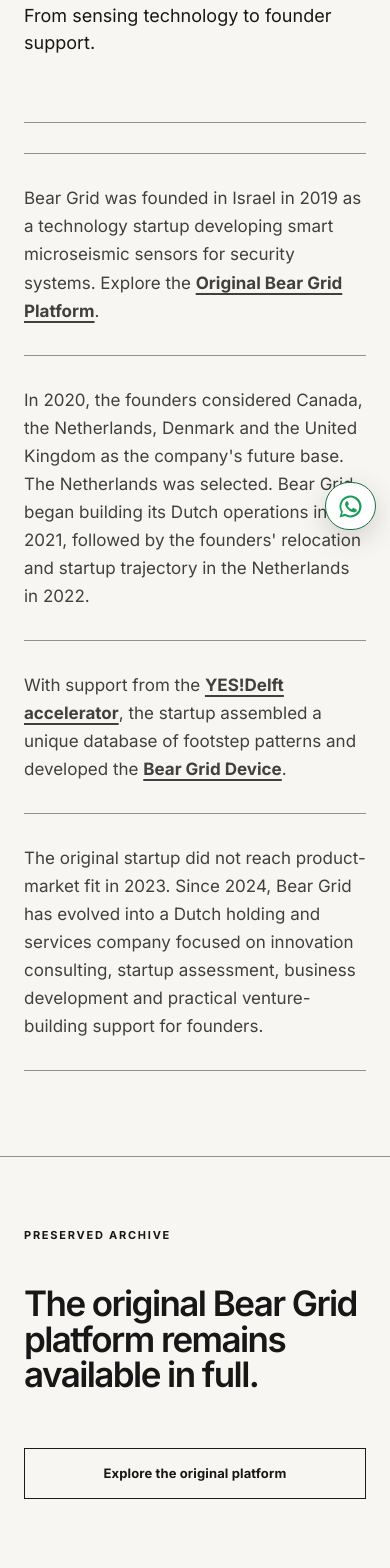
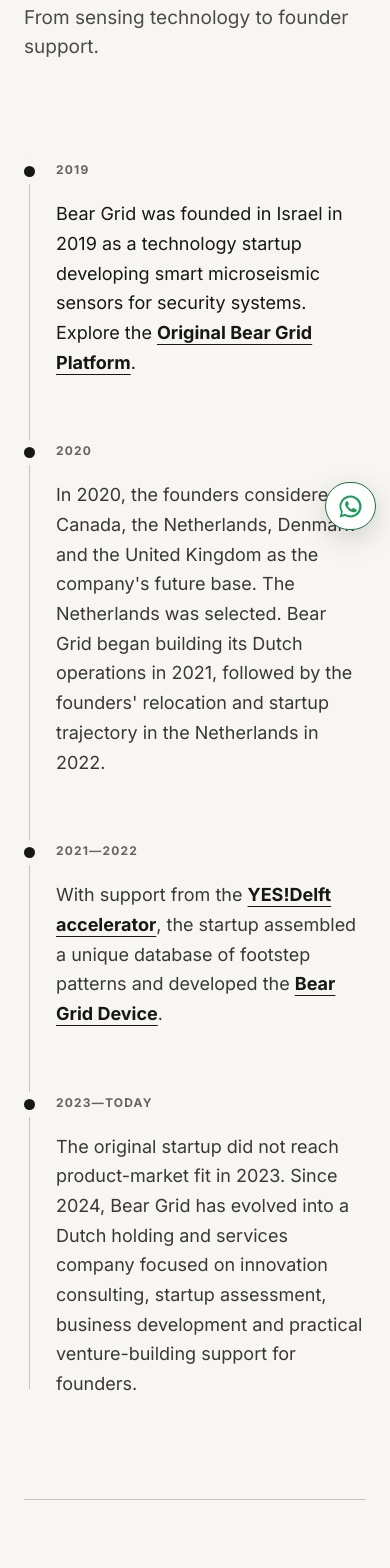
Before and after one commit to maninawild/beargrid-site, a Next.js app: page /history in a window 390 px wide. Shown: the part 300-1868 px from the top of the page. Built offline with nearby package versions, Linux system fonts and the light colour scheme.

Commit message:
Refine History page visual hierarchy

```diff
--- a/src/app/globals.css
+++ b/src/app/globals.css
@@ -315,16 +315,25 @@
 .timeline-section article:last-child { border-bottom: 1px solid #92918e; }
 .timeline-section time { font-size: 13px; font-weight: 650; letter-spacing: .08em; }
 .timeline-section p { max-width: 760px; margin: 0; color: #404040; font-size: 20px; line-height: 1.55; }
-.history-copy { width: min(900px, calc(100% - 64px)); margin: auto; padding: 30px 0 130px; }
-.history-copy p { margin: 0; padding: 30px 0; border-top: 1px solid #92918e; color: #404040; font-size: 20px; line-height: 1.65; }
-.history-copy p:last-child { border-bottom: 1px solid #92918e; }
-.history-copy a { font-weight: 650; text-decoration: underline; text-decoration-thickness: 2px; text-underline-offset: 4px; }
-.history-copy a:hover, .history-copy a:focus-visible { text-decoration-thickness: 3px; }
-.history-actions { display: grid; grid-template-columns: 1fr 1fr; border-top: 1px solid #92918e; }
-.history-actions > div { min-height: 460px; padding: 70px max(32px, calc((100vw - 1320px) / 2)); }
-.history-actions > div:first-child { border-right: 1px solid #92918e; padding-right: 70px; }
-.history-actions > div:last-child { padding-left: 70px; background: #dfddd6; }
-.history-actions h2 { max-width: 580px; margin: 42px 0 55px; font-size: clamp(35px, 4vw, 54px); font-weight: 520; letter-spacing: -.045em; line-height: 1.02; }
+.history-page-new .inner-company-hero { padding-top: 145px; padding-bottom: 85px; border-bottom: 0; }
+.history-page-new .inner-company-hero h1 { max-width: 900px; margin-bottom: 38px; }
+.history-page-new .inner-company-hero > p { max-width: 620px; color: #4a4a48; font-size: clamp(20px, 2vw, 27px); line-height: 1.5; }
+.history-story { width: min(1040px, calc(100% - 64px)); margin: auto; padding: 70px 0 155px; }
+.history-timeline { position: relative; list-style: none; margin: 0; padding: 0; }
+.history-timeline::before { content: ""; position: absolute; top: 8px; bottom: 10px; left: 132px; width: 1px; background: #c7c4bd; }
+.history-timeline li { position: relative; display: grid; grid-template-columns: 104px minmax(0, 1fr); gap: 70px; padding: 0 0 82px; }
+.history-timeline li:last-child { padding-bottom: 0; }
+.history-timeline li::before { content: ""; position: absolute; top: 7px; left: 127px; width: 11px; height: 11px; border-radius: 50%; background: #171717; box-shadow: 0 0 0 7px #f7f6f2; }
+.history-timeline time { padding-top: 2px; color: #65635f; font-size: 12px; font-weight: 700; letter-spacing: .1em; }
+.history-timeline p { max-width: 700px; margin: 0; color: #383836; font-size: clamp(19px, 1.8vw, 23px); line-height: 1.68; }
+.history-timeline li:first-child p { color: #171717; font-size: clamp(21px, 2vw, 26px); line-height: 1.58; }
+.history-timeline a { color: #171717; font-weight: 680; text-decoration: underline; text-decoration-thickness: 1px; text-underline-offset: 5px; }
+.history-timeline a:hover, .history-timeline a:focus-visible { text-decoration-thickness: 2px; }
+.history-actions { width: min(1320px, calc(100% - 64px)); margin: 0 auto 130px; display: grid; grid-template-columns: 1fr 1fr; gap: clamp(70px, 10vw, 150px); padding-top: 90px; border-top: 1px solid #c7c4bd; }
+.history-actions > div { min-height: 0; padding: 0; }
+.history-actions > div:first-child { padding-right: 0; }
+.history-actions > div:last-child { padding-left: 0; background: transparent; }
+.history-actions h2 { max-width: 540px; margin: 32px 0 48px; font-size: clamp(34px, 3.5vw, 50px); font-weight: 520; letter-spacing: -.045em; line-height: 1.06; }
 
 .contact-layout { width: min(1180px, calc(100% - 64px)); min-height: calc(100svh - 92px); margin: auto; display: grid; grid-template-columns: 1fr .82fr; gap: clamp(60px, 9vw, 150px); align-items: start; padding: 120px 0; }
 .contact-intro h1 { max-width: 700px; margin: 38px 0; font-size: clamp(58px, 6.5vw, 96px); font-weight: 520; letter-spacing: -.065em; line-height: .92; }
@@ -382,10 +391,17 @@
   .timeline-section { width: calc(100% - 48px); padding-bottom: 85px; }
   .timeline-section article { grid-template-columns: 1fr; gap: 25px; }
   .timeline-section p { font-size: 17px; }
-  .history-copy { width: calc(100% - 48px); padding-bottom: 85px; }
-  .history-copy p { font-size: 17px; }
+  .history-page-new .inner-company-hero { padding-top: 82px; padding-bottom: 55px; }
+  .history-page-new .inner-company-hero > p { margin-left: 0; font-size: 19px; }
+  .history-story { width: calc(100% - 48px); padding: 45px 0 100px; }
+  .history-timeline::before { left: 5px; }
+  .history-timeline li { grid-template-columns: 1fr; gap: 20px; padding: 0 0 65px 32px; }
+  .history-timeline li::before { top: 5px; left: 0; width: 11px; height: 11px; }
+  .history-timeline time { padding-top: 0; }
+  .history-timeline p, .history-timeline li:first-child p { font-size: 18px; line-height: 1.65; }
   .history-actions { grid-template-columns: 1fr; }
-  .history-actions > div { min-height: 0; padding: 70px 24px !important; border-right: 0 !important; border-bottom: 1px solid #92918e; }
+  .history-actions { width: calc(100% - 48px); gap: 80px; margin-bottom: 100px; padding-top: 70px; }
+  .history-actions > div { min-height: 0; padding: 0 !important; border: 0 !important; }
   .contact-layout { width: calc(100% - 48px); min-height: auto; grid-template-columns: 1fr; gap: 55px; padding: 80px 0 100px; }
   .contact-intro h1 { font-size: 53px; }
   .contact-intro > p { font-size: 17px; }
--- a/src/app/history/page.tsx
+++ b/src/app/history/page.tsx
@@ -37,18 +37,27 @@
         <h1>HISTORY</h1>
         <p>From sensing technology to founder support.</p>
       </section>
-      <section className="history-copy">
+      <section className="history-story" aria-label="Bear Grid company timeline">
+        <ol className="history-timeline">
+          <li>
+            <time dateTime="2019">2019</time>
             <p>
               Bear Grid was founded in Israel in 2019 as a technology startup developing smart
               microseismic sensors for security systems. Explore the{" "}
               <Link href="/history/original-platform">Original Bear Grid Platform</Link>.
             </p>
+          </li>
+          <li>
+            <time dateTime="2020">2020</time>
             <p>
               In 2020, the founders considered Canada, the Netherlands, Denmark and the United
               Kingdom as the company&apos;s future base. The Netherlands was selected. Bear Grid
               began building its Dutch operations in 2021, followed by the founders&apos; relocation
               and startup trajectory in the Netherlands in 2022.
             </p>
+          </li>
+          <li>
+            <time dateTime="2021">2021—2022</time>
             <p>
               With support from the{" "}
               <a href="https://yesdelft.com/" rel="noreferrer" target="_blank">
@@ -57,12 +66,17 @@
               , the startup assembled a unique database of footstep patterns and developed the{" "}
               <Link href="/history/original-platform/bear-device">Bear Grid Device</Link>.
             </p>
+          </li>
+          <li>
+            <time dateTime="2023">2023—TODAY</time>
             <p>
               The original startup did not reach product-market fit in 2023. Since 2024, Bear Grid
               has evolved into a Dutch holding and services company focused on innovation consulting,
               startup assessment, business development and practical venture-building support for
               founders.
             </p>
+          </li>
+        </ol>
       </section>
       <section className="history-actions">
         <div>
```
Lines whose indentation alone changed are shown as unchanged.
